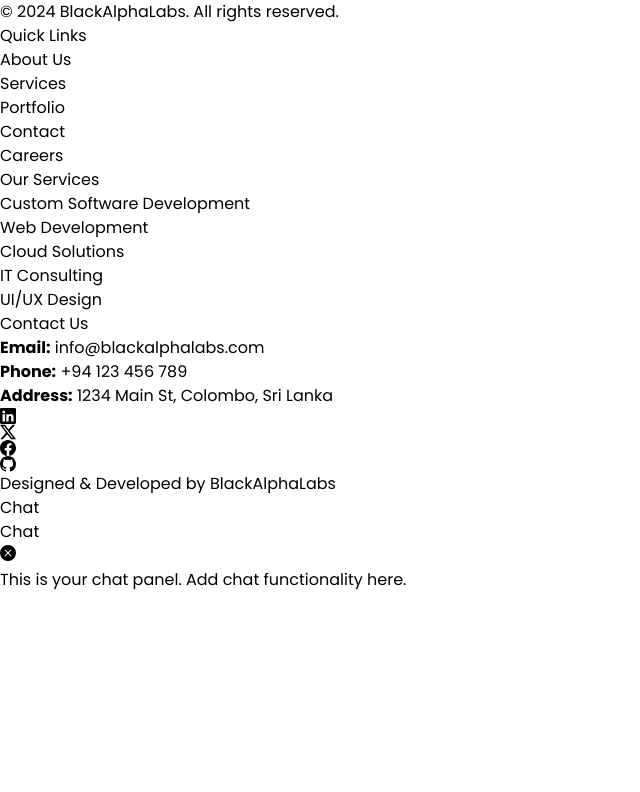
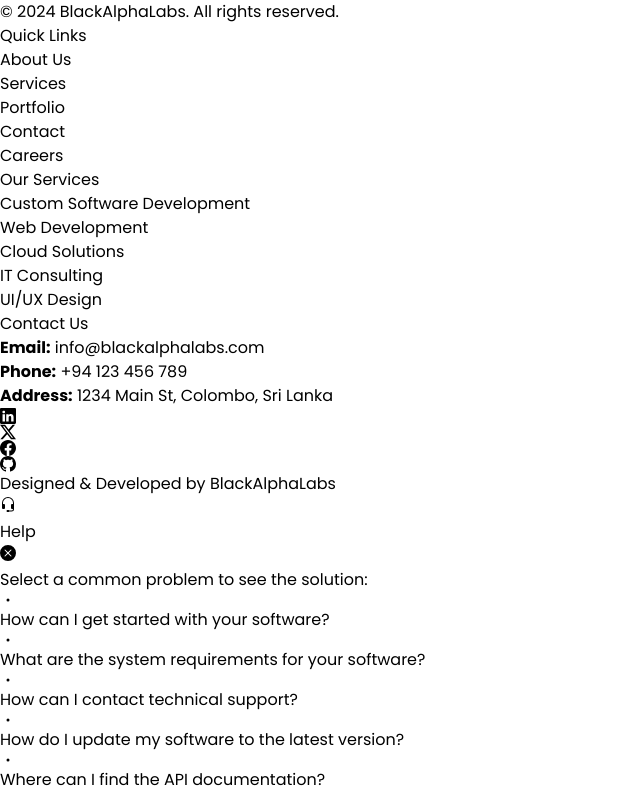
Before and after one commit to BackendExpert/SiteBAL, a React (Vite) app: page /Careers in a window 1280 px wide. Shown: the part 8656-9448 px from the top of the page, without its empty margins (0-640 px from the left). Before the commit the page ends 9248 px from the top, so only its background shows below. Built offline with nearby package versions, Linux system fonts and the light colour scheme.

Commit message:
Update ChatButton.jsx

```diff
--- a/src/components/Defaults/ChatButton.jsx
+++ b/src/components/Defaults/ChatButton.jsx
@@ -1,12 +1,45 @@
 // src/components/ChatButton.jsx
 import React, { useState } from "react";
-import { BsXCircleFill } from "react-icons/bs";
+import { BsChat, BsDot, BsHeadset, BsXCircleFill } from "react-icons/bs";
+
+const problems = [
+    {
+      id: 1,
+      question: "How can I get started with your software?",
+      answer: "To get started, please visit our 'Getting Started' page. You will find installation guides, user manuals, and tutorials to help you begin."
+    },
+    {
+      id: 2,
+      question: "What are the system requirements for your software?",
+      answer: "Our software requires the following system specifications: Windows 10 or later, macOS 10.15 or later, 4 GB RAM, and 500 MB of free disk space. For detailed requirements, refer to the 'System Requirements' section on our website."
+    },
+    {
+      id: 3,
+      question: "How can I contact technical support?",
+      answer: "You can reach our technical support team via email at support@yourcompany.com, or through the 'Contact Us' page on our website. We also offer live chat support during business hours."
+    },
+    {
+      id: 4,
+      question: "How do I update my software to the latest version?",
+      answer: "To update your software, go to the 'Settings' menu and select 'Check for Updates.' Follow the prompts to download and install the latest version. For more details, visit our 'Update Guide' page."
+    },
+    {
+      id: 5,
+      question: "Where can I find the API documentation?",
+      answer: "API documentation is available in the 'Developer Resources' section on our website. You can access detailed guides and references to help you integrate our API with your applications."
+    },
+  ];
 
 const ChatButton = () => {
   const [isOpen, setIsOpen] = useState(false);
+  const [selectedProblem, setSelectedProblem] = useState(null);
 
   const toggleChat = () => {
     setIsOpen(!isOpen);
+  };
+
+  const handleProblemClick = (problem) => {
+    setSelectedProblem(problem);
   };
 
   return (
@@ -15,9 +48,9 @@
       <div className="fixed bottom-5 right-5 z-50">
         <button
           onClick={toggleChat}
-          className="bg-blue-500 text-white font-bold py-2 px-4 rounded-full shadow-lg hover:bg-blue-600 focus:outline-none"
+          className=""
         >
-          Chat
+          <BsHeadset className="h-8 w-auto text-purple-800"/>
         </button>
       </div>
 
@@ -29,18 +62,43 @@
       >
         <div className="p-4">
             <div className="flex justify-between">
-            <h2 className="text-xl font-bold ">Chat</h2>
+            <h2 className="text-xl font-bold mb-4">Help</h2>
             <button
                 onClick={toggleChat}
-                className="text-red-500 font-bold"
+                className="text-red-500 font-bold mb-4 block"
             >
-                <BsXCircleFill className="h-6 w-auto"/>
+                <BsXCircleFill />
             </button>
             </div>
-          {/* Chat content goes here */}
-          <div className="mt-4">
-            <p>This is your chat panel. Add chat functionality here.</p>
-          </div>
+          {!selectedProblem ? (
+            <div>
+              <p className="mb-4 font-bold text-purple-500">Select a common problem to see the solution:</p>
+              <ul>
+                {problems.map((problem) => (
+                  <li
+                    key={problem.id}
+                    className="cursor-pointer text-blue-500 mb-2"
+                    onClick={() => handleProblemClick(problem)}
+                  >
+                    <div className="flex">
+                        <BsDot className="h-8 w-auto"/>{problem.question}
+                    </div>
+                  </li>
+                ))}
+              </ul>
+            </div>
+          ) : (
+            <div>
+              <h3 className="text-lg font-semibold mb-2">{selectedProblem.question}</h3>
+              <p className="text-purple-800">{selectedProblem.answer}</p>
+              <button
+                onClick={() => setSelectedProblem(null)}
+                className="text-blue-500 mt-4 block"
+              >
+                Back to list
+              </button>
+            </div>
+          )}
         </div>
       </div>
     </>
```
